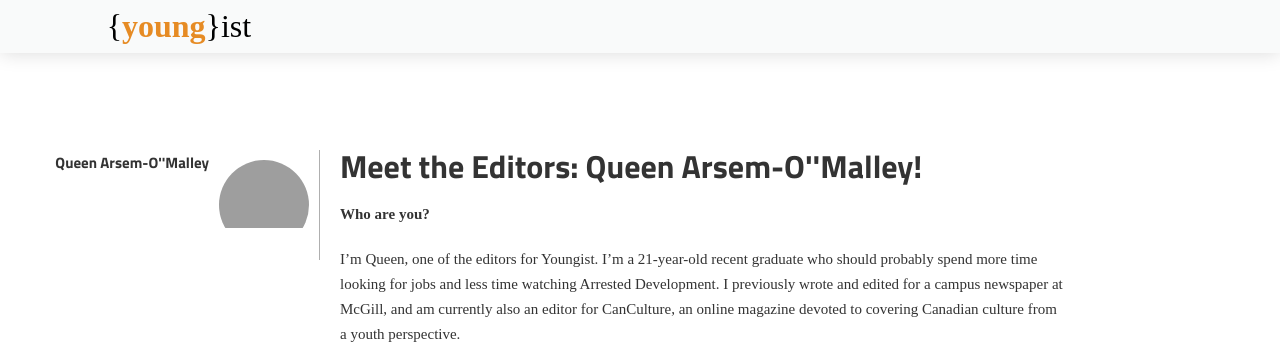
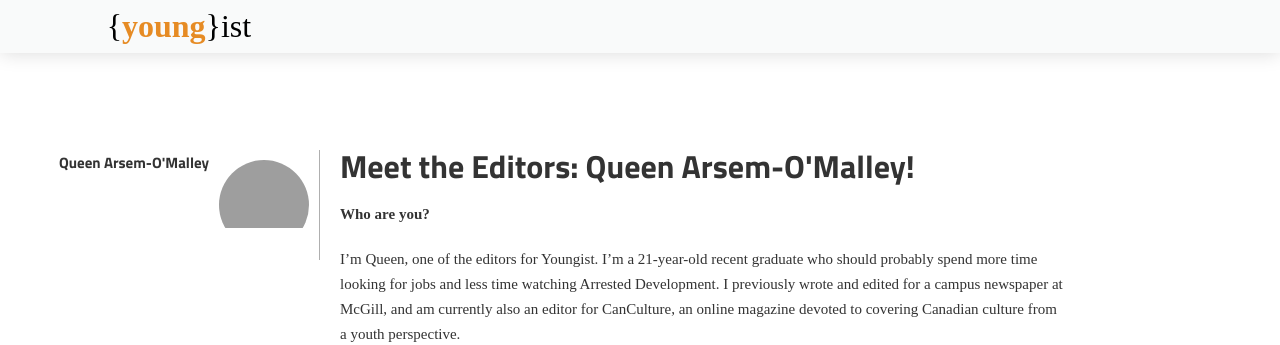
Before and after one commit to youngist/clean-blog, a Jekyll site: the page built from _posts/2013-06-22-meet-the-editors-queen-arsem-omalley.html, in a window 1280 px wide and 900 px high, cut to the strip 0-345 px from the top of the window. Built offline with Jekyll 4.4.1, drawn with Linux system fonts in a browser that asks for light colours; nearby versions of some CDN libraries; some web fonts are replaced; library files that are not in the unit come from our copies; Markdown is read by kramdown in place of the engine named in the settings; grey boxes are pictures that could not be loaded.

```diff
--- a/_posts/2013-06-20-meet-the-editors-zach-bell.html
+++ b/_posts/2013-06-20-meet-the-editors-zach-bell.html
@@ -7,7 +7,7 @@ tagline: ""
 title: "Meet the Editors: Zach Bell! - {young}ist"
 excerpt: This text describes the article for the meta tag
 contributors:
-- Maya Richman
+- Zach Bell
 categories:
 - article
 tags:
--- a/_posts/2013-06-22-meet-the-editors-queen-arsem-omalley.html
+++ b/_posts/2013-06-22-meet-the-editors-queen-arsem-omalley.html
@@ -2,12 +2,12 @@
 published: true
 layout: post
 date: 2013-06-22
-headline: "Meet the Editors: Queen Arsem-O''Malley!"
+headline: "Meet the Editors: Queen Arsem-O'Malley!"
 tagline: ""
-title: "Meet the Editors: Queen Arsem-O''Malley! - {young}ist"
+title: "Meet the Editors: Queen Arsem-O'Malley! - {young}ist"
 excerpt: This text describes the article for the meta tag
 contributors:
-- Queen Arsem-O''Malley
+- Queen Arsem-O'Malley
 categories:
 - article
 tags:
```
